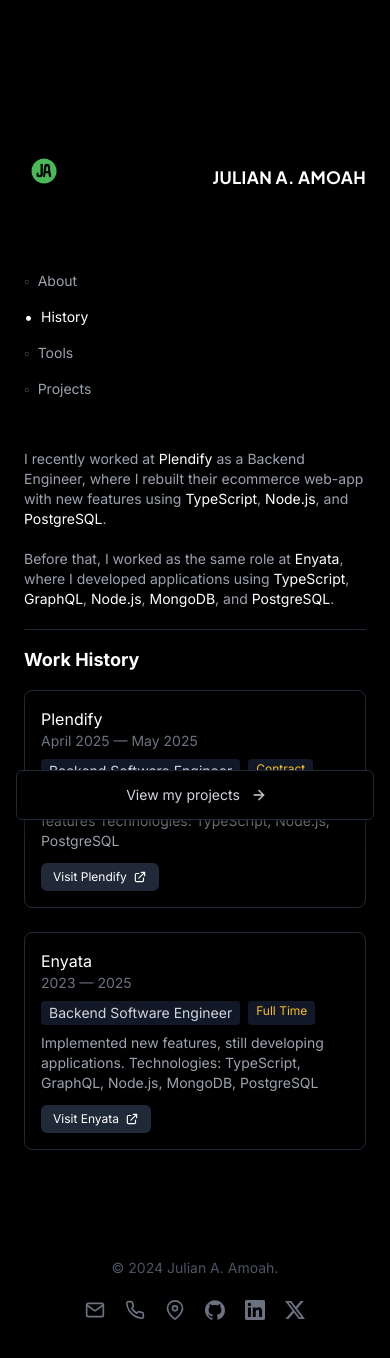
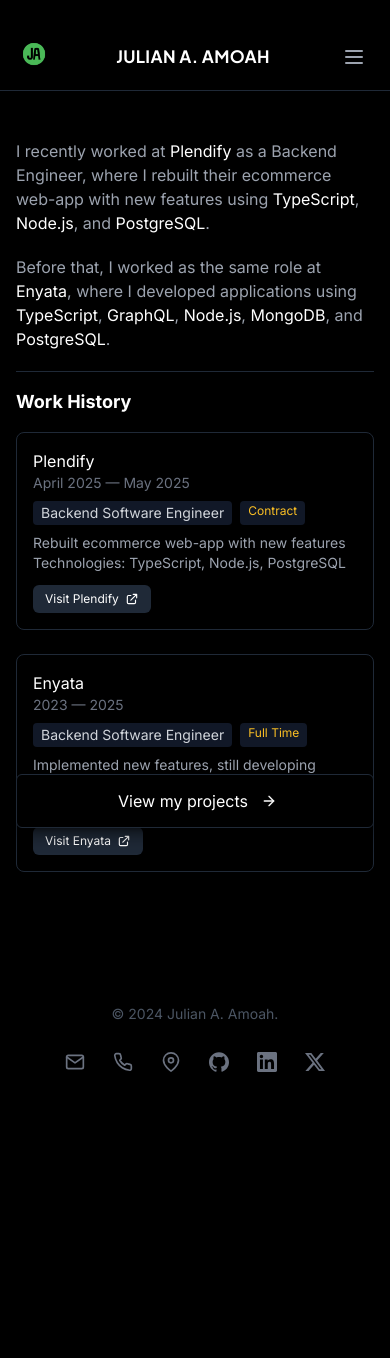
Before and after one commit to EnJulian/portfolio, a Next.js app: page /work in a window 390 px wide. Shown: the top 1358 px of the page. After the commit the page ends 1200 px from the top, so only its background shows below. Built offline with nearby package versions, Linux system fonts and the light colour scheme.

Commit message:
add mobile navigation and responsive improvements: introduced MobileNav component with animations, updated SiteLayout and Footer for improved responsiveness, added download button functionality, and refined styles for consistent UI on various screen sizes

```diff
--- a/src/app/contact/page.tsx
+++ b/src/app/contact/page.tsx
@@ -79,6 +79,7 @@
           href="/Curriculum_Vitae_BSE_Julian.pdf"
           text="Download Resume"
           icon="download"
+          download={true}
         />
       </div>
     </div>
--- a/src/components/footer.tsx
+++ b/src/components/footer.tsx
@@ -12,16 +12,16 @@
 
 export function Footer({ className = "" }: FooterProps) {
   return (
-    <footer className={`py-6 md:py-8 text-sm text-gray-600 ${className}`}>
+    <footer className={`py-4 sm:py-6 md:py-8 text-sm text-gray-600 ${className}`}>
       <div className="flex flex-col md:flex-row justify-between items-center">
-        <div className="mb-4 md:mb-0 text-center md:text-left">
+        <div className="mb-5 md:mb-0 text-center md:text-left">
           <p>© {new Date().getFullYear()} {RESUME_DATA.name}.</p>
         </div>
 
-        <div className="flex flex-wrap justify-center md:justify-end items-center gap-2 md:gap-3">
+        <div className="flex flex-wrap justify-center md:justify-end items-center gap-3 sm:gap-2 md:gap-3">
           <a
             href={`mailto:${RESUME_DATA.contact.email}`}
-            className="text-gray-500 hover:text-white transition-colors p-1.5"
+            className="text-gray-500 hover:text-white transition-colors p-2 sm:p-1.5"
             aria-label={`Email: ${RESUME_DATA.contact.email}`}
           >
             <MailIcon className="h-5 w-5 md:h-4 md:w-4" />
@@ -29,7 +29,7 @@
 
           <a
             href={`tel:${RESUME_DATA.contact.tel}`}
-            className="text-gray-500 hover:text-white transition-colors p-1.5"
+            className="text-gray-500 hover:text-white transition-colors p-2 sm:p-1.5"
             aria-label={`Phone: ${RESUME_DATA.contact.tel}`}
           >
             <PhoneIcon className="h-5 w-5 md:h-4 md:w-4" />
@@ -38,8 +38,9 @@
           <a
             href={RESUME_DATA.locationLink}
             target="_blank"
-            className="text-gray-500 hover:text-white transition-colors p-1.5"
+            className="text-gray-500 hover:text-white transition-colors p-2 sm:p-1.5"
             aria-label={`Location: ${RESUME_DATA.location}`}
+            rel="noopener noreferrer"
           >
             <LocationIcon className="h-5 w-5 md:h-4 md:w-4" />
           </a>
@@ -50,7 +51,7 @@
               href={social.url}
               target="_blank"
               rel="noopener noreferrer"
-              className="text-gray-500 hover:text-white transition-colors p-1.5"
+              className="text-gray-500 hover:text-white transition-colors p-2 sm:p-1.5"
               aria-label={social.name}
             >
               <social.icon className="h-5 w-5 md:h-4 md:w-4" />
--- a/src/components/mobile-cta.tsx
+++ b/src/components/mobile-cta.tsx
@@ -3,15 +3,18 @@
 import React, { useEffect, useState } from "react";
 import Link from "next/link";
 import { ArrowRight, Download } from "lucide-react";
+import { useMobileMenu } from "@/hooks/use-mobile-menu";
 
 interface MobileCTAProps {
   href: string;
   text: string;
   icon?: "arrow" | "download";
+  download?: boolean;
 }
 
-export function MobileCTA({ href, text, icon = "arrow" }: MobileCTAProps) {
+export function MobileCTA({ href, text, icon = "arrow", download = false }: MobileCTAProps) {
   const [isVisible, setIsVisible] = useState(false);
+  const { isMenuOpen } = useMobileMenu();
 
   // Show the CTA button after a short delay, regardless of scroll position
   useEffect(() => {
@@ -36,25 +39,44 @@
     return () => clearTimeout(timer);
   }, []);
 
+  // Render different elements based on whether it's a download or navigation link
+  const ButtonContent = () => (
+    <>
+      {text}
+      {icon === "download" ? (
+        <Download size={16} className="animate-pulse-horizontal" />
+      ) : (
+        <ArrowRight size={16} className="animate-pulse-horizontal" />
+      )}
+    </>
+  );
+
+  const buttonClassName = "flex items-center justify-center gap-2 w-full bg-black text-white border border-gray-800 font-medium py-3.5 px-5 rounded-md shadow-lg shadow-black/50 hover:bg-gray-900 hover:text-white transition-all active:scale-[0.98] text-base sm:text-sm";
+
   return (
     <div
-      className={`fixed bottom-6 left-0 right-0 z-50 px-4 md:hidden transition-all duration-500 ${
-        isVisible
+      className={`fixed bottom-4 sm:bottom-4 sm:bottom-6 left-0 right-0 z-30 px-4 md:hidden transition-all duration-500 ${
+        isVisible && !isMenuOpen
           ? "opacity-100 translate-y-0"
-          : "opacity-30 translate-y-5"
+          : "opacity-0 translate-y-5 pointer-events-none"
       }`}
     >
-      <Link
-        href={href}
-        className="flex items-center justify-center gap-2 w-full bg-black text-gray-300 border border-gray-800 font-medium py-3.5 px-5 rounded-md shadow-lg shadow-black/50 hover:bg-gray-900 hover:text-white transition-all active:scale-[0.98] text-sm"
-      >
-        {text}
-        {icon === "download" ? (
-          <Download size={16} className="animate-pulse-horizontal" />
-        ) : (
-          <ArrowRight size={16} className="animate-pulse-horizontal" />
-        )}
-      </Link>
+      {download ? (
+        <a
+          href={href}
+          download
+          className={buttonClassName}
+        >
+          <ButtonContent />
+        </a>
+      ) : (
+        <Link
+          href={href}
+          className={buttonClassName}
+        >
+          <ButtonContent />
+        </Link>
+      )}
     </div>
   );
 }
--- /dev/null
+++ b/src/components/mobile-nav.tsx
@@ -0,0 +1,135 @@
+"use client";
+
+import React, { useEffect, useCallback } from "react";
+import Link from "next/link";
+import { usePathname } from "next/navigation";
+import { Menu, X, Download } from "lucide-react";
+import { AnimatePresence, motion } from "framer-motion";
+import { RESUME_DATA } from "@/data/resume-data";
+import { useMobileMenu } from "@/hooks/use-mobile-menu";
+
+interface MobileNavProps {
+  navItems: Array<{ name: string; href: string }>;
+}
+
+export function MobileNav({ navItems }: MobileNavProps) {
+  const pathname = usePathname();
+  const { isMenuOpen, setIsMenuOpen } = useMobileMenu();
+
+  // Close menu when pathname changes (navigation occurs)
+  useEffect(() => {
+    setIsMenuOpen(false);
+  }, [pathname, setIsMenuOpen]);
+
+  // Handle menu toggle with a dedicated function to ensure it works properly
+  const toggleMenu = useCallback(() => {
+    setIsMenuOpen(!isMenuOpen);
+  }, [setIsMenuOpen, isMenuOpen]);
+
+  // Prevent scrolling when menu is open
+  useEffect(() => {
+    if (isMenuOpen) {
+      document.body.style.overflow = "hidden";
+    } else {
+      document.body.style.overflow = "";
+    }
+    return () => {
+      document.body.style.overflow = "";
+    };
+  }, [isMenuOpen]);
+
+  return (
+    <>
+      {/* Menu Button */}
+      <button
+        onClick={toggleMenu}
+        className="md:hidden p-2 text-gray-400 hover:text-white transition-colors focus:outline-none"
+        aria-label={isMenuOpen ? "Close menu" : "Open menu"}
+      >
+        {isMenuOpen ? <X size={24} /> : <Menu size={24} />}
+      </button>
+
+      {/* Mobile Menu Overlay */}
+      <AnimatePresence>
+        {isMenuOpen && (
+          <motion.div
+            initial={{ opacity: 0 }}
+            animate={{ opacity: 1 }}
+            exit={{ opacity: 0 }}
+            transition={{ duration: 0.2 }}
+            className="fixed inset-0 bg-black z-50 md:hidden flex flex-col"
+          >
+            {/* Header with close button */}
+            <div className="flex justify-between items-center px-6 py-5 border-b border-gray-800">
+              <h2 className="text-white font-medium text-lg">Menu</h2>
+              <button
+                onClick={() => setIsMenuOpen(false)}
+                className="p-2 text-gray-400 hover:text-white transition-colors focus:outline-none"
+                aria-label="Close menu"
+              >
+                <X size={24} />
+              </button>
+            </div>
+
+            {/* Navigation Links */}
+            <motion.nav
+              initial={{ y: 10, opacity: 0 }}
+              animate={{ y: 0, opacity: 1 }}
+              transition={{ delay: 0.1, duration: 0.2 }}
+              className="flex-1 flex flex-col justify-center px-6"
+            >
+              <ul className="space-y-8">
+                {navItems.map((item, index) => {
+                  const isActive = pathname === item.href;
+                  return (
+                    <motion.li
+                      key={item.name}
+                      initial={{ y: 20, opacity: 0 }}
+                      animate={{ y: 0, opacity: 1 }}
+                      transition={{ delay: 0.1 + index * 0.05, duration: 0.2 }}
+                      className="border-b border-gray-800 pb-6"
+                    >
+                      <Link
+                        href={item.href}
+                        className={`text-xl font-medium transition-colors flex items-center ${
+                          isActive
+                            ? "text-white"
+                            : "text-gray-400 hover:text-white"
+                        }`}
+                        onClick={() => {
+                          // Ensure menu closes on navigation
+                          setTimeout(() => setIsMenuOpen(false), 10);
+                        }}
+                      >
+                        <span className={`mr-3 text-xl ${isActive ? "text-white" : "text-gray-600"}`}>
+                          {isActive ? "•" : "◦"}
+                        </span>
+                        {item.name}
+                      </Link>
+                    </motion.li>
+                  );
+                })}
+              </ul>
+            </motion.nav>
+
+            {/* Download CV Button */}
+            <div className="px-6 py-8 border-t border-gray-800">
+              <a
+                href={RESUME_DATA.resumeUrl}
+                download
+                className="flex items-center justify-center gap-2 w-full bg-white text-black font-medium py-4 rounded-md hover:bg-gray-200 transition-colors active:scale-[0.98]"
+                onClick={() => {
+                  // Ensure menu closes when downloading CV
+                  setTimeout(() => setIsMenuOpen(false), 10);
+                }}
+              >
+                Download CV
+                <Download size={18} />
+              </a>
+            </div>
+          </motion.div>
+        )}
+      </AnimatePresence>
+    </>
+  );
+}
--- a/src/components/site-layout.tsx
+++ b/src/components/site-layout.tsx
@@ -6,6 +6,7 @@
 import { usePathname } from "next/navigation";
 import { RESUME_DATA } from "@/data/resume-data";
 import { Footer } from "./footer";
+import { MobileNav } from "./mobile-nav";
 
 interface SiteLayoutProps {
   children: React.ReactNode;
@@ -19,30 +20,37 @@
     { name: "History", href: "/work" },
     { name: "Tools", href: "/tools" },
     { name: "Projects", href: "/projects" },
+    { name: "Contact", href: "/contact" },
   ];
 
   return (
     <div className="min-h-screen bg-black font-sans text-white antialiased">
-      <div className="mx-auto w-full max-w-5xl min-h-screen py-[15vh]">
+      <div className="mx-auto w-full max-w-5xl min-h-screen py-6 sm:py-10 md:py-[15vh]">
         <div className="flex flex-col md:flex-row w-full h-full">
           {/* Logo and Name header for mobile */}
-          <div className="w-full flex justify-between items-center p-6 md:hidden sticky top-0 z-10 bg-black">
+          <div className="w-full flex justify-between items-center px-4 py-3 sm:p-6 md:hidden sticky top-0 z-20 bg-black border-b border-gray-800">
             <div className="inline-block">
               <Link href="/about" className="inline-flex">
                 <Image
                   src="/Julian-Amoah-Logo.png"
                   alt="Julian Amoah Logo"
-                  width={40}
-                  height={40}
+                  width={36}
+                  height={36}
                   className="rounded-full"
+                  priority
                 />
               </Link>
             </div>
-            <h1 className="jakarta-sans uppercase tracking-wide mt-[9px]"><a href="/">{RESUME_DATA.name}</a></h1>
+            <h1 className="jakarta-sans uppercase tracking-wide text-sm sm:text-base">
+              <Link href="/" className="hover:text-gray-300 transition-colors">
+                {RESUME_DATA.name}
+              </Link>
+            </h1>
+            <MobileNav navItems={navItems} />
           </div>
 
           {/* Sidebar for larger screens - sticky position */}
-          <aside className="md:w-1/4 p-6 md:sticky md:top-0 md:z-10 self-start">
+          <aside className="md:w-1/4 p-4 sm:p-6 md:sticky md:top-0 md:z-10 self-start">
             <div className="md:mb-10 hidden md:block">
               <Link href="/about" className="inline-flex">
                 <Image
@@ -51,11 +59,12 @@
                   width={50}
                   height={50}
                   className="rounded-full"
+                  priority
                 />
               </Link>
             </div>
 
-            <nav className="mt-6">
+            <nav className="mt-6 hidden md:block">
               <ul className="space-y-3">
                 {navItems.map((item) => {
                   const isActive = pathname === item.href;
@@ -82,7 +91,7 @@
           </aside>
 
           {/* Main content */}
-          <main className="md:w-3/4 p-6 overflow-y-visible">
+          <main className="md:w-3/4 p-4 sm:p-6 overflow-y-visible">
             {/* Name header for larger screens */}
             <div className="hidden md:block mb-8">
               <h1 className="text-xl font-bold tracking-wide text-white jakarta-sans">
@@ -91,12 +100,19 @@
             </div>
 
             {/* Page content with extra bottom padding to show scrollability */}
-            <div className="text-gray-400 text-sm pb-12">
+            <div className="text-gray-400 text-base sm:text-sm pb-20 sm:pb-16 md:pb-12">
               {children}
             </div>
 
-            {/* Footer */}
-            <Footer />
+            {/* Footer - with conditional padding for specific pages */}
+            <Footer
+              className={
+                pathname === "/work" ||
+                pathname === "/tools" ||
+                pathname === "/projects" ||
+                pathname === "/contact"
+                  ? "mb-16 md:mb-0" : ""
+              } />
           </main>
         </div>
       </div>
--- a/src/data/resume-data.tsx
+++ b/src/data/resume-data.tsx
@@ -19,6 +19,7 @@
   avatarUrl: "",
     // "https://res.cloudinary.com/dgtjf8v4b/image/upload/v1724425353/36317786_hkw9f9.png",
   personalWebsiteUrl: "https://enjulian.vercel.app",
+  resumeUrl: "/Curriculum_Vitae_BSE_Julian.pdf",
   contact: {
     email: "envern.julian@gmail.com",
     tel: "+233 553220656",
@@ -51,7 +52,7 @@
   work: [
     {
       company: "Plendify",
-      link: "https://plendify.com",
+      link: "https://www.linkedin.com/company/plendify/?lipi=urn%3Ali%3Apage%3Ad_flagship3_search_srp_all%3B8sYnlGc6SXSvIlvv8XZTLw%3D%3D",
       badges: ["Contract"],
       title: "Backend Software Engineer",
       logo: ParabolLogo,
@@ -62,7 +63,7 @@
     },
     {
       company: "Enyata",
-      link: "https://enyata.com",
+      link: "https://www.linkedin.com/company/enyata/",
       badges: ["Full Time"],
       title: "Backend Software Engineer",
       logo: ParabolLogo,
@@ -178,7 +179,7 @@
       title: "Portfolio Website",
       techStack: ["Next.js", "TypeScript", "Tailwind CSS"],
       description: "My personal portfolio website showcasing my projects and skills.",
-      badgeIconTypes: ["clock"],
+      badgeIconTypes: ["none"],
       logo: JarockiMeLogo,
       link: {
         label: "enjulian.vercel.app",
--- /dev/null
+++ b/src/hooks/use-mobile-menu.tsx
@@ -0,0 +1,40 @@
+"use client";
+
+import { useState, useEffect, useCallback } from "react";
+
+// Create a simple event system
+type Listener = (isOpen: boolean) => void;
+const listeners = new Set<Listener>();
+
+// Singleton state
+let isMenuOpenGlobal = false;
+
+// Function to broadcast state changes
+const broadcastState = (newState: boolean) => {
+  isMenuOpenGlobal = newState;
+  listeners.forEach(listener => listener(newState));
+};
+
+export function useMobileMenu() {
+  // Local state that reflects the global state
+  const [isMenuOpen, setLocalState] = useState(isMenuOpenGlobal);
+
+  // Subscribe to changes
+  useEffect(() => {
+    const handleChange = (newState: boolean) => {
+      setLocalState(newState);
+    };
+
+    listeners.add(handleChange);
+    return () => {
+      listeners.delete(handleChange);
+    };
+  }, []);
+
+  // Function to update the global state
+  const setIsMenuOpen = useCallback((newState: boolean) => {
+    broadcastState(newState);
+  }, []);
+
+  return { isMenuOpen, setIsMenuOpen };
+}
```
Also changed, not shown: src/components/projects-display.tsx (+28 -7 lines).
